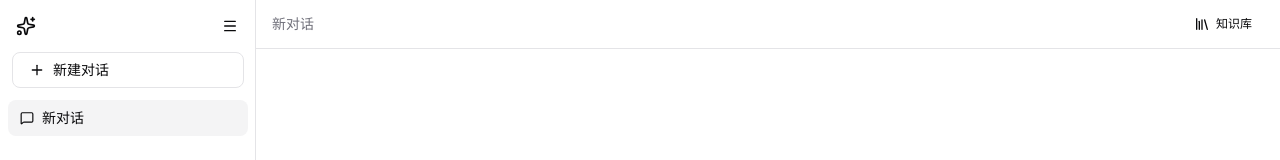
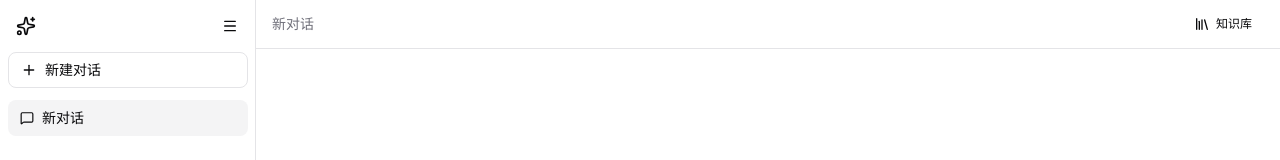
Before and after one commit to JulianChu00/deepseek-chat-next, a Next.js app: page / in a window 1280 px wide. Shown: the top 160 px of the page. Built offline with nearby package versions, Linux system fonts and the light colour scheme.

Commit message:
fix: align new chat button width and icon with session items

```diff
--- a/src/components/ChatSidebar.tsx
+++ b/src/components/ChatSidebar.tsx
@@ -37,8 +37,8 @@ export default function ChatSidebar({ onToggleCollapse }: { onToggleCollapse?: (
         )}
       </div>
 
-      <div className="px-3 pb-3">
-        <Button variant="outline" className="w-full justify-start gap-2" onClick={() => createSession()}>
+      <div className="px-2 pb-3">
+        <Button variant="outline" className="w-full justify-start gap-2 px-3" onClick={() => createSession()}>
           <Plus className="h-4 w-4" />
           新建对话
         </Button>
```
